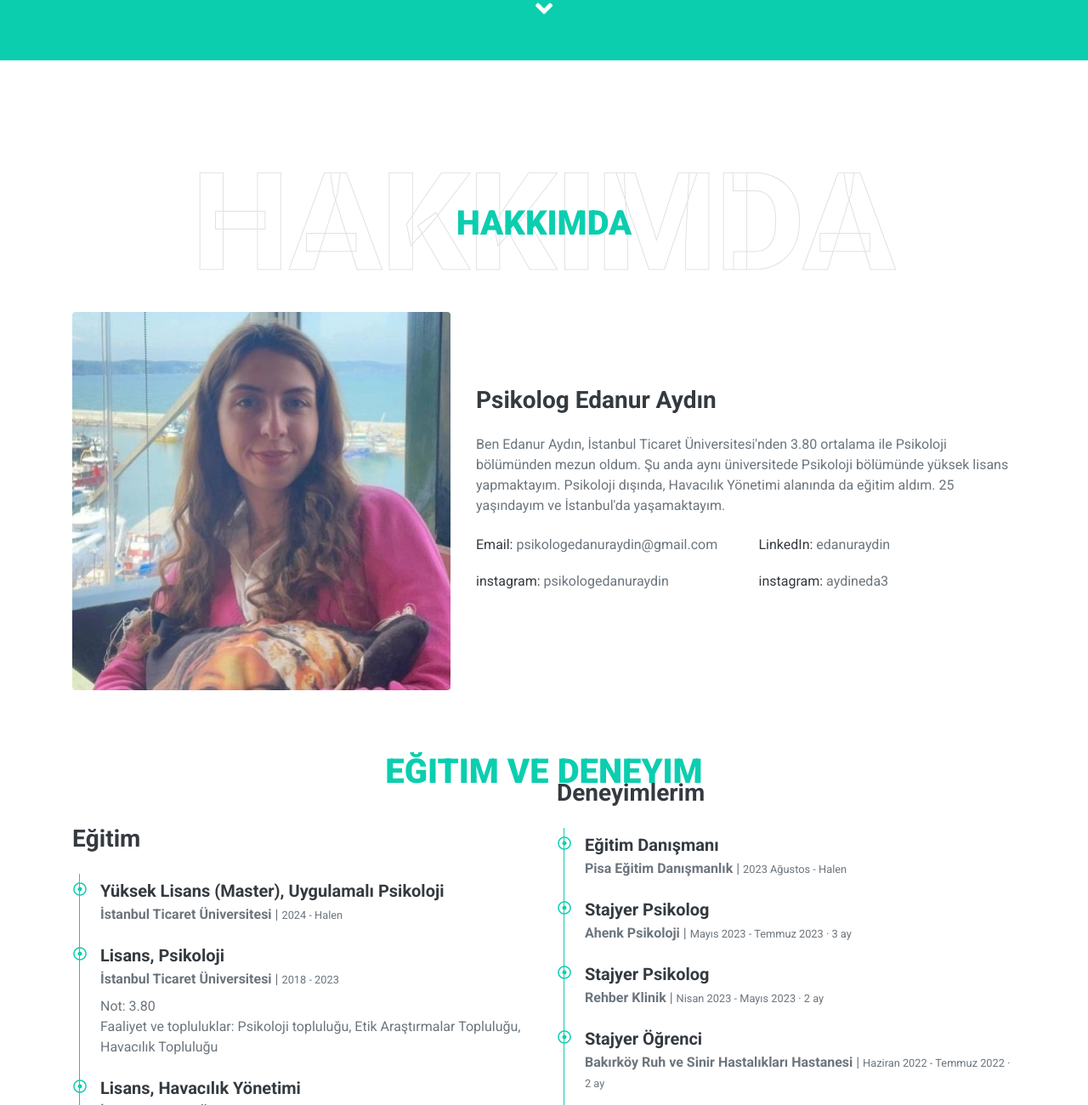
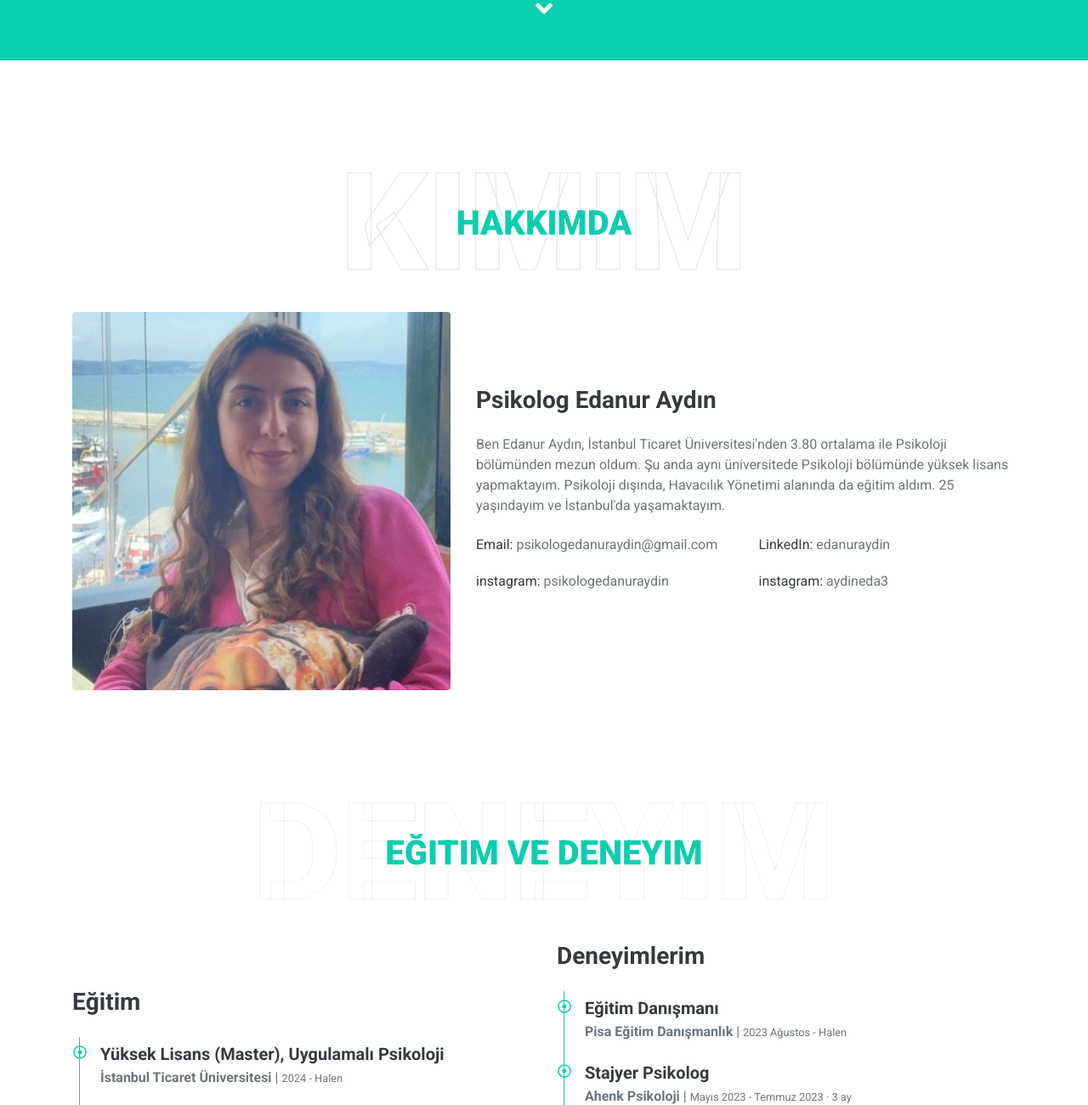
Before and after one commit to psikologedanuraydin/psikologedanuraydin, a plain HTML site: page index.html in a window 1280 px wide. Shown: the part 729-2029 px from the top of the page at 85% size. Drawn offline with nearby package versions, Linux system fonts and the light colour scheme.

Commit message:
Update index.html

```diff
--- a/index.html
+++ b/index.html
@@ -93,7 +93,7 @@
     <div class="container-fluid py-5" id="about">
         <div class="container">
             <div class="position-relative d-flex align-items-center justify-content-center">
-                <h1 class="display-1 text-uppercase text-white" style="-webkit-text-stroke: 1px #dee2e6;">Hakkımda</h1>
+                <h1 class="display-1 text-uppercase text-white" style="-webkit-text-stroke: 1px #dee2e6;">Kimim</h1>
                 <h1 class="position-absolute text-uppercase text-primary">Hakkımda</h1>
             </div>
             <div class="row align-items-center">
@@ -127,7 +127,7 @@
     <div class="container-fluid py-5" id="qualification">
         <div class="container">
             <div class="position-relative d-flex align-items-center justify-content-center">
-                <h1 class="display-1 text-uppercase text-white" style="-webkit-text-stroke: 1px #dee2e6;"></h1>
+                <h1 class="display-1 text-uppercase text-white" style="-webkit-text-stroke: 0.5px #dee2e6;">Deneyim</h1>
                 <h1 class="position-absolute text-uppercase text-primary">Eğitim ve Deneyim</h1>
             </div>
             <div class="row align-items-center">
```
